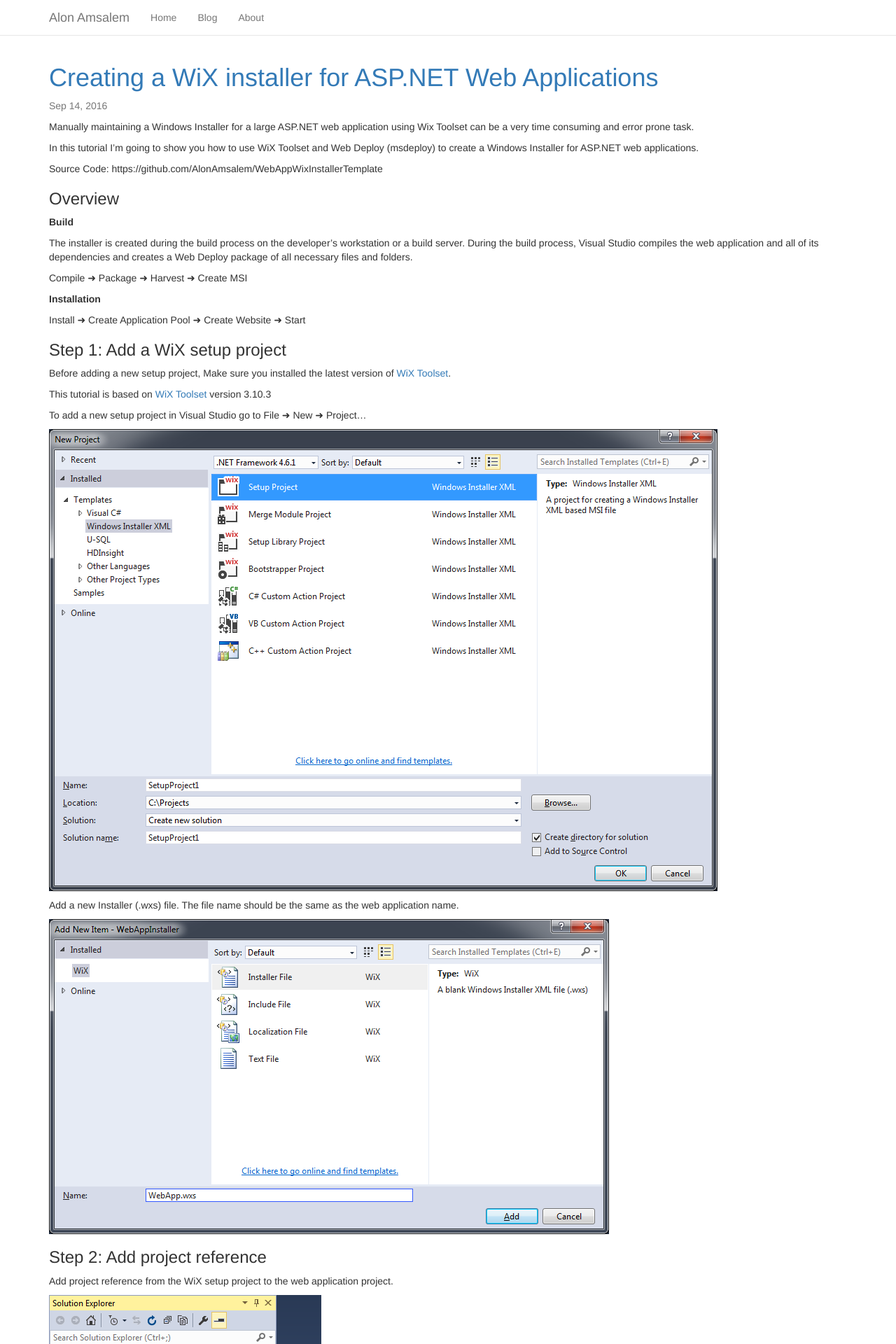
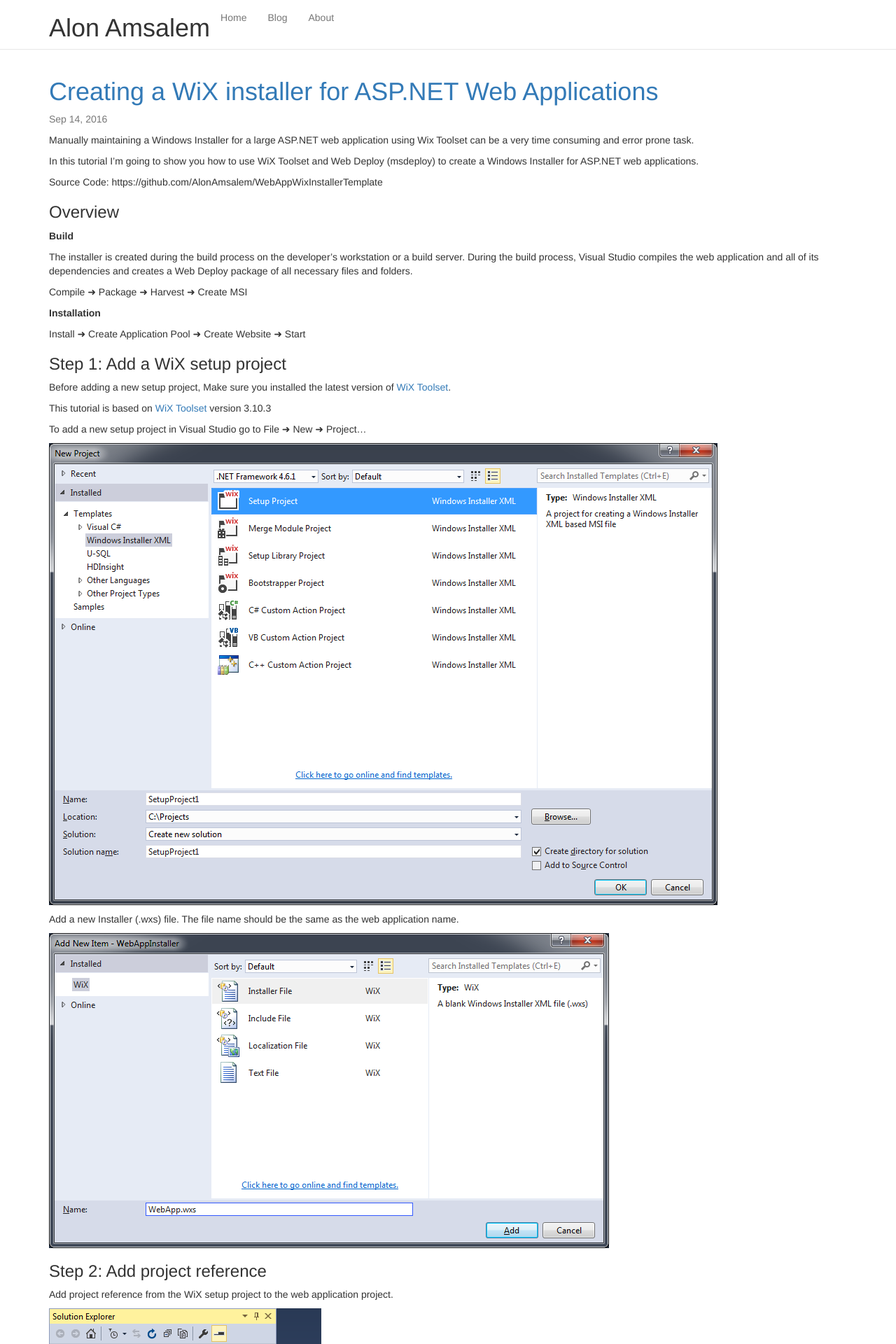
Before and after one commit to AlonAm/alonam.github.io, a Jekyll site: the page built from index.html, in a window 1280 px wide. Shown: the top 1920 px of the page at 70% size. Built offline with Jekyll 4.4.1, drawn with Linux system fonts in a browser that asks for light colours; nearby versions of some CDN libraries.

Commit message:
Update nav.html

```diff
--- a/_includes/nav.html
+++ b/_includes/nav.html
@@ -7,13 +7,13 @@
                 <span class="icon-bar"></span>
                 <span class="icon-bar"></span>
             </button>
-            <a class="navbar-brand" href="/">Alon Amsalem</a>
+            <h1>Alon Amsalem</h1>
         </div>
         <div id="navbar" class="navbar-collapse collapse">
             <ul class="nav navbar-nav">
                 <li><a href="/">Home</a></li>
-				<li><a href="/blog">Blog</a></li>
-				<li><a href="/about">About</a></li>
+		<li><a href="/blog">Blog</a></li>
+		<li><a href="/about">About</a></li>
             </ul>
         </div>
     </div>
```
